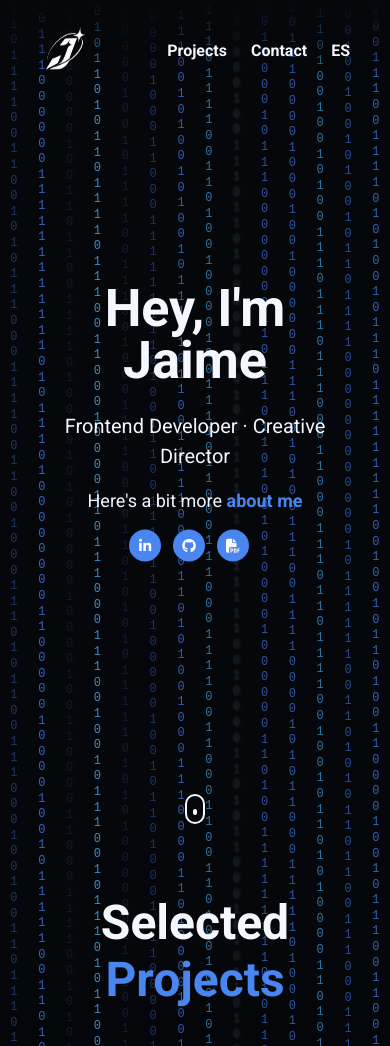
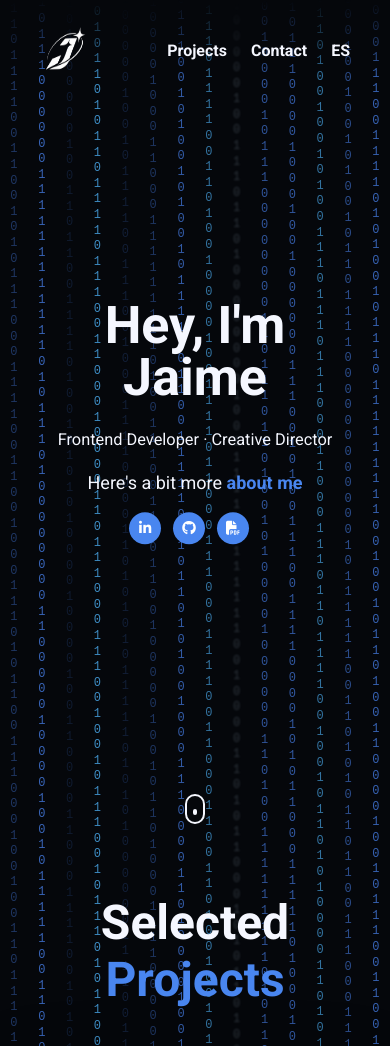
Before and after one commit to jaimemunozd/jvmie-portfolio, a plain HTML site: page index.html in a window 390 px wide. Shown: the top 1046 px of the page. Drawn offline with nearby package versions, Linux system fonts and the light colour scheme.

Commit message:
Fix hero subtitle wrapping on mobile

```diff
--- a/style.css
+++ b/style.css
@@ -1081,4 +1081,8 @@ footer {
     max-width: 320px;
     font-size: 14px;
   }
+  #landing-page h2.header__subtitle {
+    font-size: clamp(12px, 4.2vw, 17px);
+    white-space: nowrap;
+  }
 }
```
